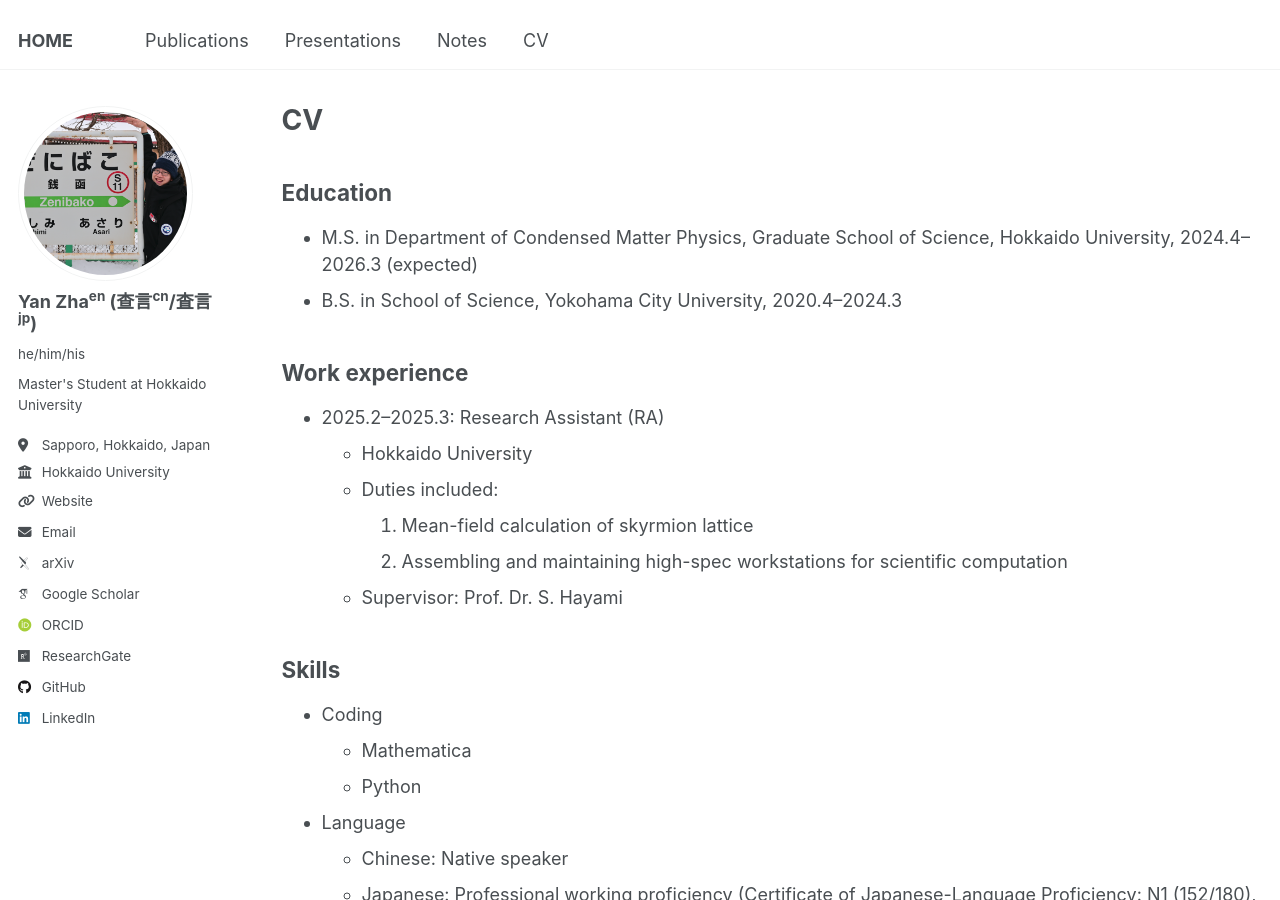
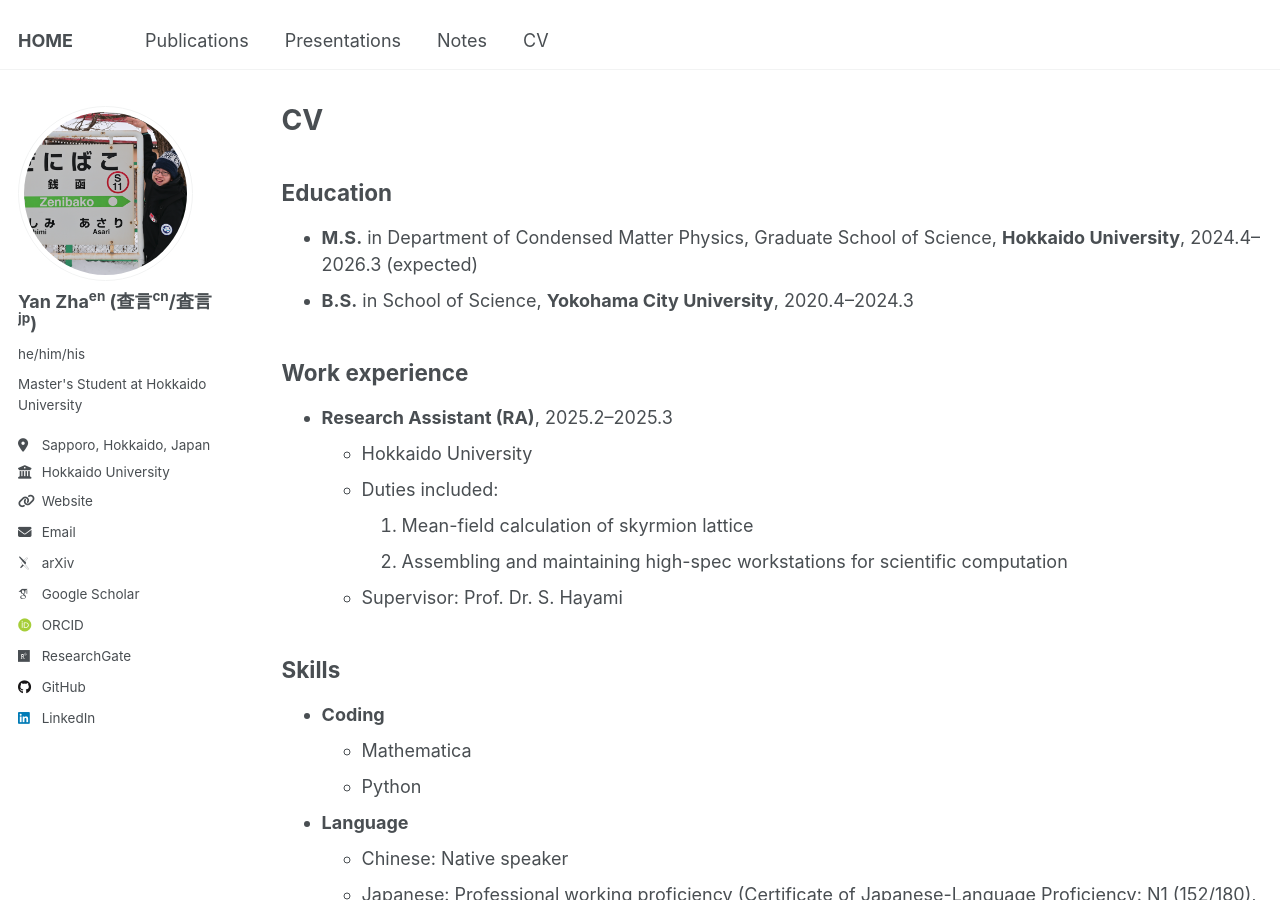
Before and after one commit to yzhacn/yzhacn.github.io, a Jekyll site: the page built from _pages/cv.md, in a window 1280 px wide and 900 px high. Built offline with Jekyll 4.4.1, drawn with Linux system fonts in a browser that asks for light colours; some web fonts are replaced.

Commit message:
Update cv.md

```diff
--- a/_pages/cv.md
+++ b/_pages/cv.md
@@ -11,12 +11,12 @@ redirect_from:
 
 ## Education
 
-* M.S. in Department of Condensed Matter Physics, Graduate School of Science, Hokkaido University, 2024.4--2026.3 (expected)
-* B.S. in School of Science, Yokohama City University, 2020.4--2024.3
+* **M.S.** in Department of Condensed Matter Physics, Graduate School of Science, **Hokkaido University**, 2024.4--2026.3 (expected)
+* **B.S.** in School of Science, **Yokohama City University**, 2020.4--2024.3
 
 ## Work experience
 
-* 2025.2--2025.3: Research Assistant (RA)
+* **Research Assistant (RA)**, 2025.2--2025.3
   * Hokkaido University
   * Duties included:
     1. Mean-field calculation of skyrmion lattice
@@ -25,17 +25,17 @@ redirect_from:
 
 ## Skills
 
-* Coding
+* **Coding**
     * Mathematica
     * Python
-* Language
+* **Language**
   * Chinese: Native speaker
   * Japanese:  Professional working proficiency (Certificate of Japanese-Language Proficiency: N1 (152/180), credential ID: N1A180545J)
   * English: Limited working proficiency (TOEIC Listening & Reading Official Score Certificate: Total Score 845)
-* Sport
+* **Sport**
   * Yokohama City University Table Tennis Club, 2021.9--2024.3
   * Yokohama City University Medical Table Tennis Club, 2022.8--2024.3
-* Photograph
+* **Photograph**
 
 ## Publications
 
@@ -58,10 +58,10 @@ redirect_from:
 
 ## Scholarships & Tuition Fee Waiver
 
-* Scholarships
+* **Scholarships**
   * JEES Scholarships, 40k yen/month for 2 years, Japan Educational Exchanges and Services (JEES), 2021.4--2023.3
 
-* Tuition Fee Waiver
+* **Tuition Fee Waiver**
   * HU Tuition Fee Waiver (full amount, maximum), Hokkaido University, 2024.10--2025.3
   * YCU Tuition Fee Reduction (1/2 of the amount, maximum), Yokohama City University, 2023.4--2024.3
   * YCU Tuition Fee Reduction (1/2 of the amount, maximum), Yokohama City University, 2022.4--2023.4
```
